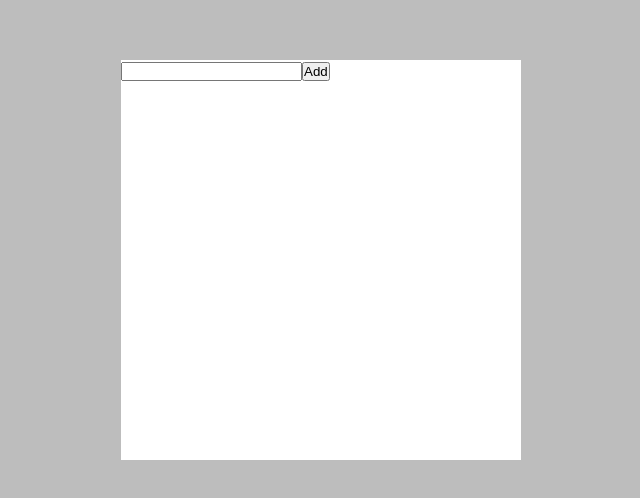
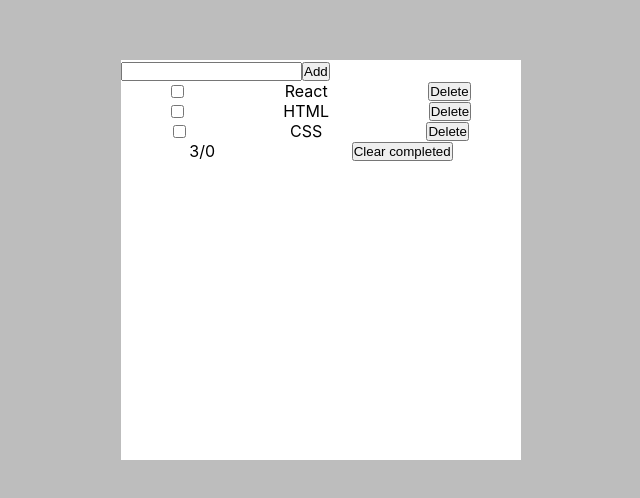
Before and after one commit to ArameArakelyan/Registration-form-project, a React (Create React App) app: page / in a window 1280 px wide. Shown: the part 140-638 px from the top of the page, without its empty margins (319-959 px from the left). Built offline with nearby package versions, Linux system fonts and the light colour scheme.

Commit message:
todo continue

```diff
--- a/public/index.html
+++ b/public/index.html
@@ -39,7 +39,7 @@
       To begin the development, run `npm start` or `yarn start`.
       To create a production bundle, use `npm run build` or `yarn build`.
     -->
-    <script src="https://unpkg.com/ionicons@4.5.10-0/dist/ionicons.js"></script>
+
 
   </body>
 
--- a/src/App.css
+++ b/src/App.css
@@ -17,4 +17,19 @@
   width: 400px;
   height: 400px;
   background-color: white;
+  display: flex;
+  flex-direction: column;
 }
+
+.item{
+  display: flex;
+  align-items: center;
+  justify-content: space-around;
+  list-style: none;
+}
+
+.footer{
+  display: flex;
+  align-items: center;
+  justify-content: space-around;
+}
--- a/src/App.jsx
+++ b/src/App.jsx
@@ -1,19 +1,26 @@
 import './App.css';
-import Header from './comps/header';
+import Header from './comps/header/index';
 import Todolist from './comps/todolist';
+import Footer from './comps/footer';
 import { useState } from 'react';
 
 function App() {
   let [todos, setTodos] = useState([
-    {id:1, title:"React", isDone:true},
-    {id:2, title:"HTML", isDone:true},
-    {id:3, title:"CSS", isDone:true},
-])
+    { id: 1, title: "React", isDone: false },
+    { id: 2, title: "HTML", isDone: false },
+    { id: 3, title: "CSS", isDone: false },
+  ])
+  function clear() {
+    setTodos(todos.filter(todo=> {
+      return todo.isDone =false
+    }))
+}
   return (
     <div className="App">
       <div className="todo-cont">
-        <Header todos={todos}/>
-        <Todolist todos={todos}/>
+        <Header todos={todos} setTodos= {setTodos}/>
+        <Todolist todos={todos} setTodos= {setTodos}/>
+        <Footer todos= {todos} clear= {clear}/>
       </div>
     </div>
   );
--- a/src/comps/footer/index.jsx
+++ b/src/comps/footer/index.jsx
@@ -0,0 +1,16 @@
+import React from "react";
+import { useState } from "react";
+
+function Footer({todos, clear}) {
+
+    const count = todos.filter(e=> e.isDone =false).length
+
+    return(
+        <footer className="footer">
+            <span>{todos.length}/{count}</span>
+            <button onClick={clear}>Clear completed</button>
+        </footer>
+    )
+}
+
+export default Footer
--- a/src/comps/header/index.jsx
+++ b/src/comps/header/index.jsx
@@ -2,12 +2,24 @@
 import { useState } from "react";
 
 
-function Header(params) {
+function Header({ todos, setTodos }) {
+    const [value, setValue] = useState("")
 
-    return(
+    function handleSubmit(e) {
+        e.preventDefault()
+        setTodos([...todos, {id: Math.random(), title: value, isDone: true}])
+        console.log(todos);
+        setValue("")
+    }
+    function inputChange(e) {
+        setValue(e.target.value)
+    }
+    return (
         <header>
-            <input type="text" />
-            <button>Add</button>
+            <form onSubmit={handleSubmit}>
+                <input type="text" onChange={inputChange} value={value}/>
+                <button>Add</button>
+            </form>
         </header>
     )
 }
--- /dev/null
+++ b/src/comps/todolist-item/index.jsx
@@ -0,0 +1,15 @@
+import React from "react";
+
+function TodolistItem({ todo, remove }) {
+
+    return (
+        <li className="item" >
+            <input type="checkbox" checked={todo.isDone}/>
+            <label>{todo.title}</label>
+            <button onClick={() => remove(todo.id)} >Delete</button>
+        </li>
+    )
+
+}
+
+export default TodolistItem
--- a/src/comps/todolist-item/todoitem.jsx
+++ /dev/null
@@ -1,13 +0,0 @@
-import React from "react";
-
-function TodolistItem({todos}) {
-    return(
-        <div>
-            <input type="checkbox"/>
-            <p>{}</p>
-            <button>Delete</button>
-        </div>
-    )
-}
-
-export default TodolistItem
--- a/src/comps/todolist/index.jsx
+++ b/src/comps/todolist/index.jsx
@@ -1,12 +1,18 @@
 import React from "react";
-import TodolistItem from "../todolist-item/todoitem";
+import TodolistItem from "../todolist-item";
 
-function Todolist({ todos }) {
-
+function Todolist({ todos, setTodos }) {
+    function remove(id) {
+        setTodos(todos.filter((todo) => {
+           return id !== todo.id
+        }))
+    }
     return (
         <ul>
-            {todos.map((e) => {
-                <TodolistItem todos={todos}/>
+            {todos.map((todo) => {
+                return (
+                    <TodolistItem key={todo.id} todo={todo} remove={remove} />
+                )
             })}
         </ul>
 
```
